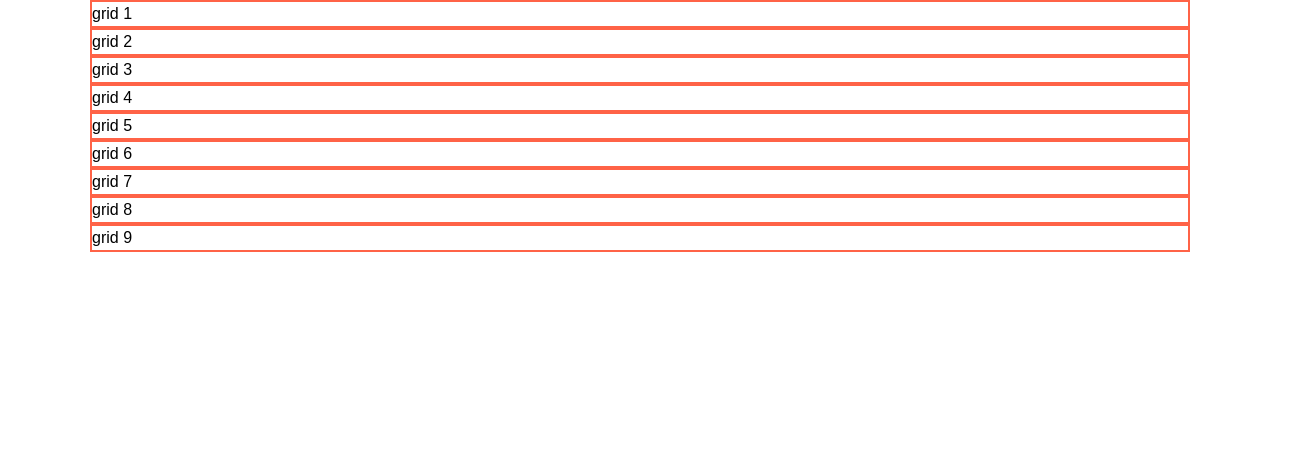
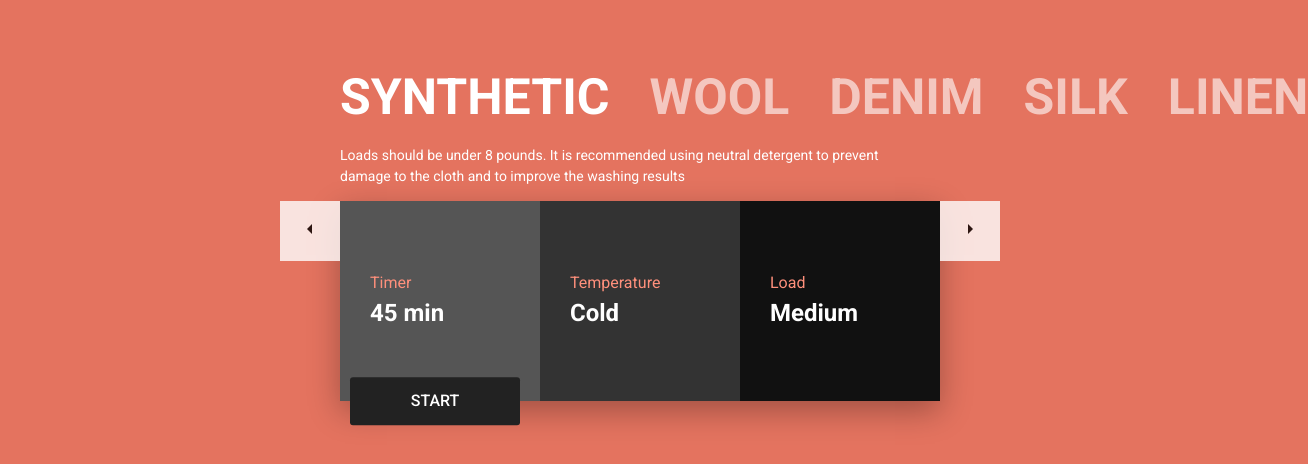
Before and after one commit to thatissukhrob/washing-machine-interface1, a plain HTML site: page index.html in a window 1280 px wide. Shown: the whole page, 1308 px wide, since content can reach past the window. Drawn offline with Linux system fonts and the light colour scheme.

Commit message:
Complete WM interface

```diff
--- a/css/styles.css
+++ b/css/styles.css
@@ -1,8 +1,6 @@
-/* GLOBAL */
-
 html {
+  height: 100%;
   box-sizing: border-box;
-  height: 100%;
   scroll-behavior: smooth;
 }
 
@@ -12,47 +10,159 @@ html {
   box-sizing: inherit;
 }
 
-body  {
+body {
   display: flex;
   flex-direction: column;
   height: 100%;
-  padding: 0;
-  margin: 0;
-  font-family: 'Arial', sans-serif;
+  font-family: 'Roboto', 'Arial', sans-serif;
   font-size: 16px;
   line-height: 1.5;
-  background-color: #fff;
-  color: #000;
+  color: #fff;
+  background-color: #e4735f;
+  overflow-x: hidden;
 }
 
-img {
-  max-width: 100%;
-  height: auto;
+.visually-hidden {
+  position: absolute;
+  width: 1px;
+  height: 1px;
+  margin: -1px;
+  border: 0;
+  padding: 0;
+  clip: rect(0 0 0 0);
+  overflow: hidden;
 }
-
-/* CONTAINER */
 
 .container {
   width: 100%;
-  max-width: 1200px;
-  padding-left: 50px;
-  padding-right: 50px;
+  max-width: 640px;
+  padding-left: 20px;
+  padding-right: 20px;
   margin-left: auto;
   margin-right: auto;
 }
 
-/* MAIN-CONTENT */
-
 .main-content {
   flex-grow: 1;
+  padding-top: 60px;
+  padding-bottom: 60px;
 }
 
-
-.site-skill-field {
-  display: grid;
-  grid-template-columns: auto;
+.washing-mode-list {
+  display: flex;
+  padding: 0;
+  margin: 0;
+  list-style: none;
+  margin-bottom: 10px;
 }
 
-.site-skill-item {
-  border: 2px solid tomato;
+.washing-mode-item:not(:last-child) {
+  margin-right: 40px;
 }
+
+.washing-mode-item-active .washing-mode-link {
+  opacity: 1;
+}
+
+.washing-mode-link {
+  font-size: 50px;
+  font-weight: bold;
+  color: #fff;
+  opacity: 0.6;
+  text-decoration: none;
+  text-transform: uppercase;
+}
+
+.washing-mode-link:hover {
+  opacity: 0.9;
+}
+
+.washing-mode-notice {
+  width: 100%;
+  max-width: 550px;
+  margin-top: 0;
+  font-size: 14px;
+}
+
+.washing-mode-controller {
+  position: absolute;
+  width: 60px;
+  height: 60px;
+  border: 0;
+  padding: 0;
+  background-color: #fff;
+  opacity: 0.8;
+  cursor: pointer;
+}
+
+.washing-mode-controller-prev {
+  left: 0;
+  transform: translateX(-100%);
+}
+
+.washing-mode-controller-next {
+  right: 0;
+  transform: translateX(100%);
+}
+
+.washing-mode-info {
+  position: relative;
+  box-shadow: 0 10px 30px rgba(0, 0, 0, 0.3);
+}
+
+.washing-mode-status {
+  display: flex;
+  margin: 0;
+}
+
+.washing-mode-status-item {
+  display: flex;
+  flex-direction: column;
+  justify-content: center;
+  width: 200px;
+  height: 200px;
+  padding: 30px;
+}
+
+.washing-mode-status-item-timer {
+  background-color: #555;
+}
+
+.washing-mode-status-item-temperature {
+  background-color: #333;
+}
+
+.washing-mode-status-item-load {
+  background-color: #111;
+}
+
+.washing-mode-status-heading {
+  color: #ff907c;
+}
+
+.washing-mode-status-value {
+  margin-left: 0;
+  font-size: 24px;
+  font-weight: bold;
+}
+
+.start-button {
+  position: absolute;
+  left: 10px;
+  bottom: 0;
+  width: 170px;
+  padding: 15px;
+  border: 0;
+  border-radius: 3px;
+  background-color: #222;
+  color: #fff;
+  cursor: pointer;
+  font-weight: 500;
+  text-transform: uppercase;
+  transform: translateY(50%);
+  transition: transform 0.4s ease;
+}
+
+.start-button:hover {
+  transform: translateY(40%);
+}
--- a/index.html
+++ b/index.html
@@ -1,33 +1,71 @@
 <!DOCTYPE html>
-<html lang="uz">
+<html lang="en">
 <head>
   <meta charset="UTF-8">
-  <meta http-equiv="X-UA-Compatible" content="IE=edge">
   <meta name="viewport" content="width=device-width, initial-scale=1.0">
-  <title>Article</title>
+  <meta http-equiv="X-UA-Compatible" content="ie=edge">
+  <title>Loop 2 - Step 1</title>
+
+  <!-- FONTS -->
+
+  <link rel="preconnect" href="https://fonts.googleapis.com">
+  <link rel="preconnect" href="https://fonts.gstatic.com" crossorigin>
+  <link href="https://fonts.googleapis.com/css2?family=Roboto:wght@400;500;700&display=swap" rel="stylesheet">
 
   <!-- STYLES -->
-
   <link rel="stylesheet" href="css/normalize.css">
   <link rel="stylesheet" href="css/styles.css">
 
-
 </head>
 <body>
+  <main class="main-content">
+    <div class="container">
+      <h1 class="visually-hidden">Washing machine interface</h1>
 
-      <div class="site-skill-field container">
-        <div class="site-skill-item">grid 1</div>
-        <div class="site-skill-item">grid 2</div>
-        <div class="site-skill-item">grid 3</div>
-        <div class="site-skill-item">grid 4</div>
-        <div class="site-skill-item">grid 5</div>
-        <div class="site-skill-item">grid 6</div>
-        <div class="site-skill-item">grid 7</div>
-        <div class="site-skill-item">grid 8</div>
-        <div class="site-skill-item">grid 9</div>
+      <ul class="washing-mode-list">
+        <li class="washing-mode-item washing-mode-item-active">
+          <a class="washing-mode-link " href="#">Synthetic</a>
+        </li>
+        <li class="washing-mode-item">
+          <a class="washing-mode-link" href="#">Wool</a>
+        </li>
+        <li class="washing-mode-item">
+          <a class="washing-mode-link" href="#">Denim</a>
+        </li>
+        <li class="washing-mode-item">
+          <a class="washing-mode-link" href="#">Silk</a>
+        </li>
+        <li class="washing-mode-item">
+          <a class="washing-mode-link" href="#">Linen</a>
+        </li>
+      </ul>
+      <p class="washing-mode-notice">Loads should be under 8 pounds. It is recommended using neutral detergent to prevent damage to the cloth and to improve the washing results</p>
+
+      <div class="washing-mode-info">
+        <button class="washing-mode-controller washing-mode-controller-prev" type="button">
+          <img class="washing-mode-controller-img" src="img/arrow-left.svg" alt="Previous" width="24" height="24">
+        </button>
+        <button class="washing-mode-controller washing-mode-controller-next" type="button">
+          <img class="washing-mode-controller-img" src="img/arrow-right.svg" alt="Next" width="24" height="24">
+        </button>
+        <button class="start-button" type="button">Start</button>
+        <dl class="washing-mode-status">
+          <div class="washing-mode-status-item washing-mode-status-item-timer">
+            <dt class="washing-mode-status-heading">Timer</dt>
+            <dd class="washing-mode-status-value">45 min</dd>
+          </div>
+          <div class="washing-mode-status-item washing-mode-status-item-temperature">
+            <dt class="washing-mode-status-heading">Temperature</dt>
+            <dd class="washing-mode-status-value">Cold</dd>
+          </div>
+          <div class="washing-mode-status-item washing-mode-status-item-load">
+            <dt class="washing-mode-status-heading">Load</dt>
+            <dd class="washing-mode-status-value">Medium</dd>
+          </div>
+        </dl>
       </div>
+  </div>
+  </main>
 
-
-  <script src="js/main.js"></script>
 </body>
 </html>
```
Also changed, not shown: img/arrow-left.svg (added), img/arrow-right.svg (added), js/main.js (deleted).
